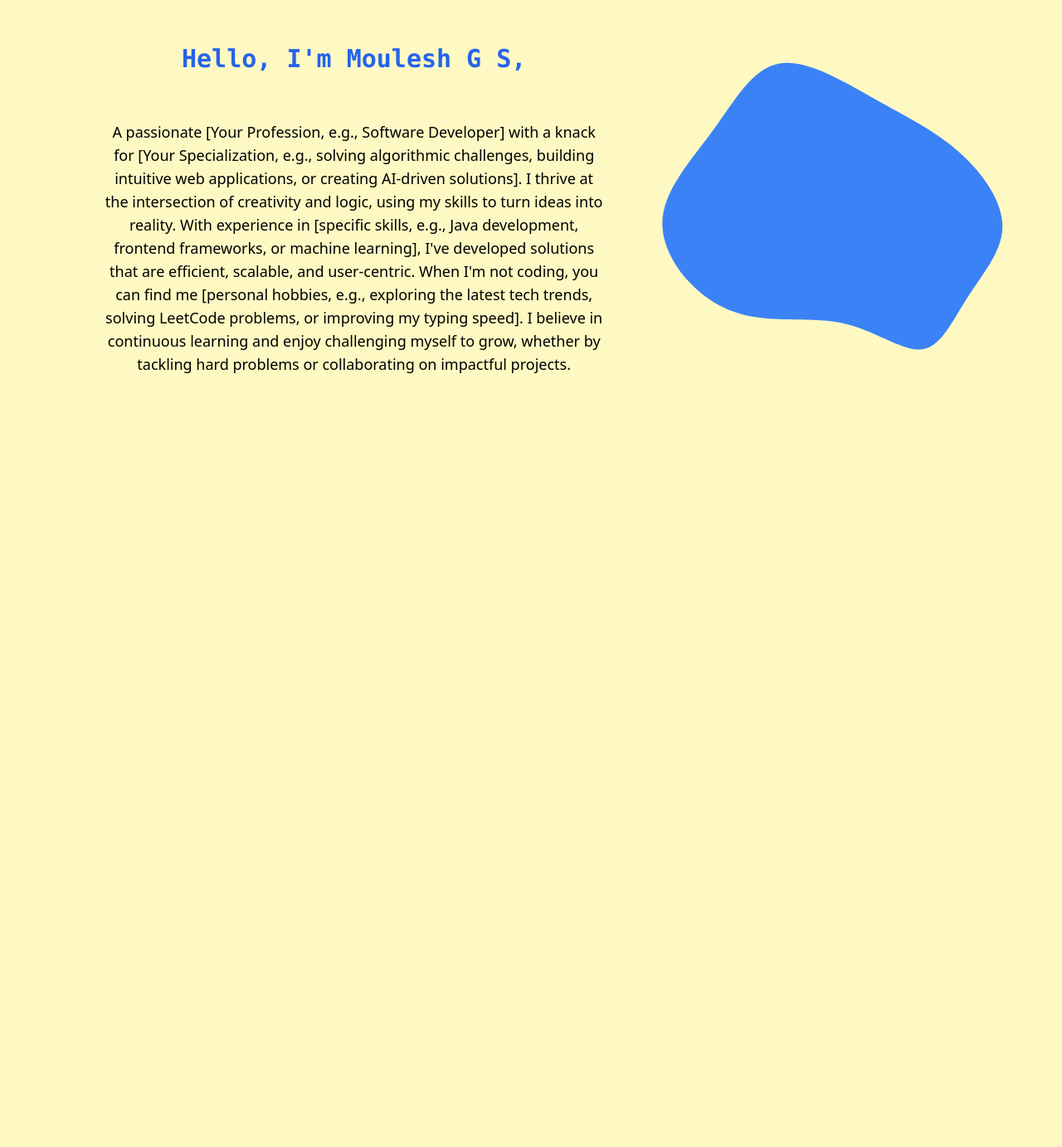
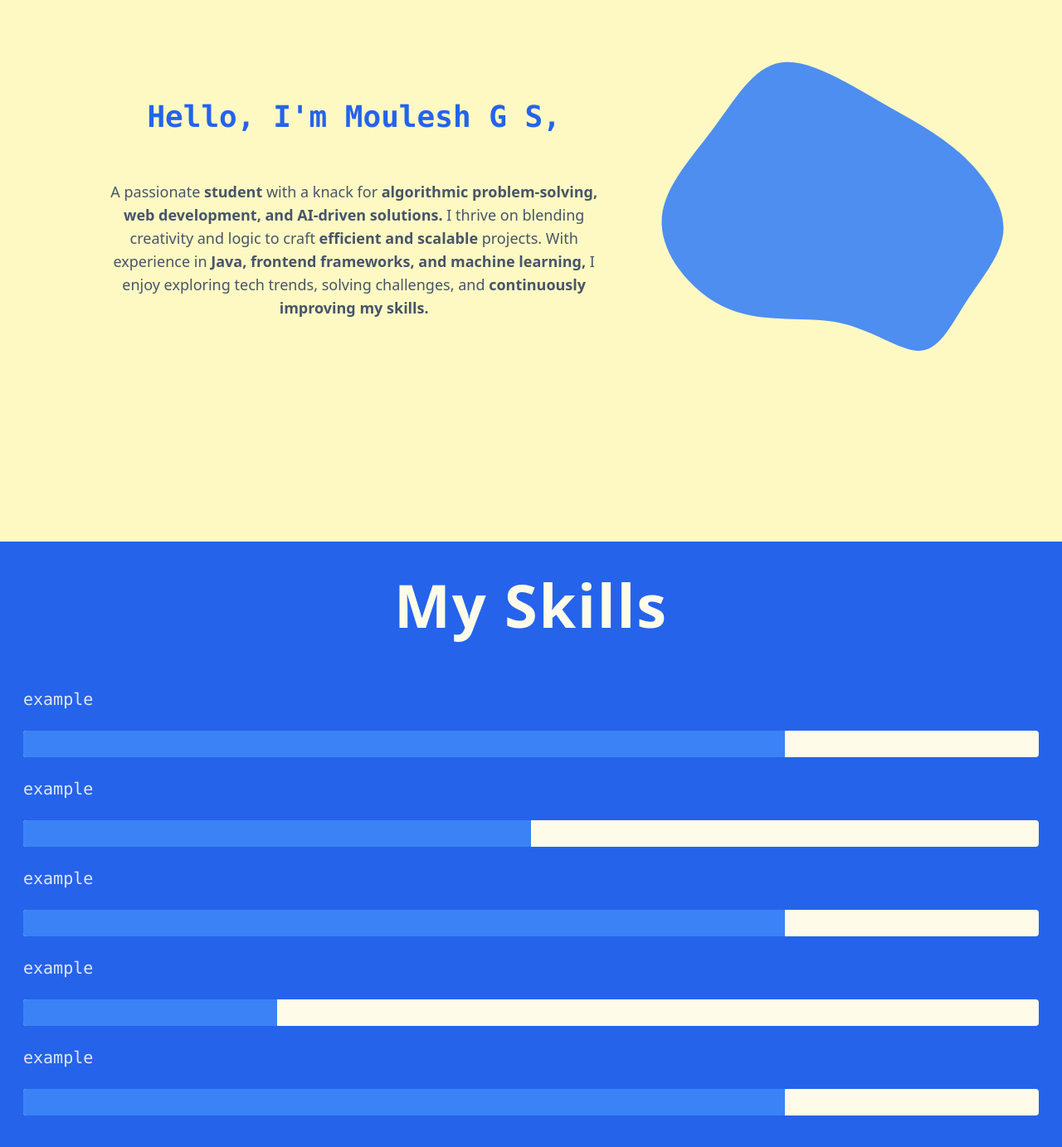
Before and after one commit to mouleshleo/creative-portfolio, a website with bundled scripts: page index.html in a window 1280 px wide. Shown: the part 947-2330 px from the top of the page at 83% size. Before the commit the page ends 1600 px from the top, so only its background shows below. Built offline with nearby package versions, Linux system fonts and the light colour scheme.

Commit message:
skills section added

```diff
--- a/app.js
+++ b/app.js
@@ -47,10 +47,3 @@ name.addEventListener('mouseover', () => {
 name.addEventListener('mouseout', () => {
     namemoulesh.classList.remove('fill-blue-500');
 });
-
-blob.addEventListener('mouseover', (e)=> {
-    anime ({
-        targets: '.blob',
-
-    })
-});
--- a/index.html
+++ b/index.html
@@ -3,7 +3,7 @@
   <head>
     <meta charset="UTF-8" />
     <meta name="viewport" content="width=device-width, initial-scale=1.0" />
-    <title>TailwindCss testing</title>
+    <title>Moulesh's Portfolio</title>
     <link rel="stylesheet" href="https://unpkg.com/aos@next/dist/aos.css" />
     <link rel="stylesheet" href="output.css" />
   </head>
@@ -17,18 +17,18 @@
             <li class="hover:text-slate-400"><a href="#">Home</a></li>
             <li class="hover:text-slate-400"><a href="/#about">About Me</a></li>
             <li class="hover:text-slate-400">
-              <a href="/#contact">Contact Us</a>
+              <a href="/#myskills">My Skills</a>
             </li>
           </ul>
         </div>
         <div class="mr-5">
           <ul class="flex gap-10 items-center">
-            <li class="hover:text-slate-400"><a href="Login">Login</a></li>
+            <li class="hover:text-slate-400"><a href="Login">Change me</a></li>
             <li>
               <a
                 class="bg-blue-500 rounded p-2 hover:bg-blue-800 block"
                 href="Register"
-                >Register</a
+                >Contact Us</a
               >
             </li>
           </ul>
@@ -107,29 +107,31 @@
       class="overflow-hidden min-h-screen flex items-center justify-center"
     >
       <div
-        class="flex gap-10 flex-col w-1/2 justify-center items-center text-center"
+        class="flex gap-10 flex-col w-full lg:w-1/2 justify-center items-center text-center"
       >
-        <h1 class="text-3xl text-blue-600 font-bold font-mono mb-4">
+        <h1
+          class="text-3xl lg:text-4xl text-blue-600 font-extrabold font-mono mb-4"
+        >
           Hello, I'm Moulesh G S,
         </h1>
-        <p class="text-lg max-w-5xl px-4">
-          A passionate [Your Profession, e.g., Software Developer] with a knack
-          for [Your Specialization, e.g., solving algorithmic challenges,
-          building intuitive web applications, or creating AI-driven solutions].
-          I thrive at the intersection of creativity and logic, using my skills
-          to turn ideas into reality. With experience in [specific skills, e.g.,
-          Java development, frontend frameworks, or machine learning], I've
-          developed solutions that are efficient, scalable, and user-centric.
-          When I'm not coding, you can find me [personal hobbies, e.g.,
-          exploring the latest tech trends, solving LeetCode problems, or
-          improving my typing speed]. I believe in continuous learning and enjoy
-          challenging myself to grow, whether by tackling hard problems or
-          collaborating on impactful projects.
+        <p class="text-slate-600 text-sm lg:text-lg max-w-2xl px-4">
+          A passionate <strong>student</strong> with a knack for
+          <strong
+            >algorithmic problem-solving, web development, and AI-driven
+            solutions.</strong
+          >
+          I thrive on blending creativity and logic to craft
+          <strong>efficient and scalable</strong> projects. With experience in
+          <strong>Java, frontend frameworks, and machine learning,</strong> I
+          enjoy exploring tech trends, solving challenges, and
+          <strong>continuously improving my skills.</strong>
         </p>
       </div>
-      <div class="w-1/3">
+      <div
+        class="w-20 left-0 bottom-28 opacity-25 lg:opacity-90 absolute z-[-1] lg:static lg:z-0 lg:w-1/3"
+      >
         <svg
-            class="blob"
+          class="blob"
           id="visual"
           viewBox="0 0 500 500"
           width="500"
@@ -147,6 +149,37 @@
         </svg>
       </div>
     </section>
+    <section id="myskills" class="bg-blue-600 p-3">
+      <h1
+        data-aos="fade-up"
+        data-aos-duration="1000"
+        class="text-7xl tracking-wide font-bold text-yellow-50 text-center mt-7"
+      >
+        My Skills
+      </h1>
+      <div class="flex flex-col gap-6 m-4 justify-start mt-16">
+        <p class="text-xl text-slate-200 font-mono">example</p>
+        <div class="skill1 w-auto bg-yellow-50 h-8 rounded">
+          <div class="bg-blue-500 w-3/4 h-8 rounded-l"></div>
+        </div>
+        <p class="text-xl text-slate-200 font-mono">example</p>
+        <div class="skill2 w-auto bg-yellow-50 h-8 rounded">
+          <div class="bg-blue-500 w-1/2 h-8 rounded-l"></div>
+        </div>
+        <p class="text-xl text-slate-200 font-mono">example</p>
+        <div class="skill3 w-auto bg-yellow-50 h-8 rounded">
+          <div class="bg-blue-500 w-3/4 h-8 rounded-l"></div>
+        </div>
+        <p class="text-xl text-slate-200 font-mono">example</p>
+        <div class="skill4 w-auto bg-yellow-50 h-8 rounded">
+          <div class="bg-blue-500 w-1/4 h-8 rounded-l"></div>
+        </div>
+        <p class="text-xl text-slate-200 font-mono">example</p>
+        <div class="skill5 w-auto bg-yellow-50 h-8 rounded">
+          <div class="bg-blue-500 w-3/4 h-8 rounded-l"></div>
+        </div>
+      </div>
+    </section>
 
     <!-- javascript files -->
     <script type="module" src="index.js" defer></script>
```
Also changed, not shown: input.css (line endings or trailing spaces), output.css.
